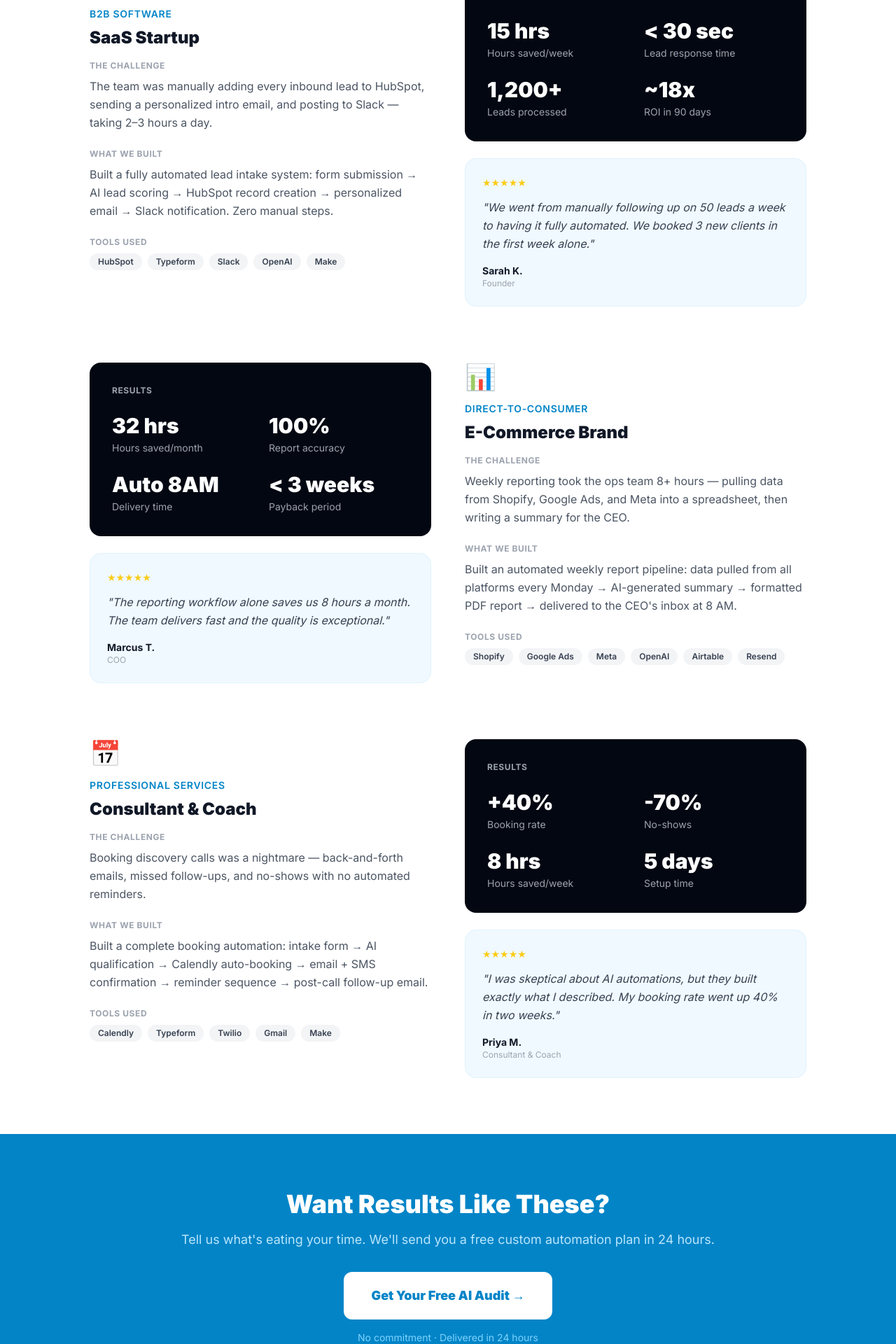
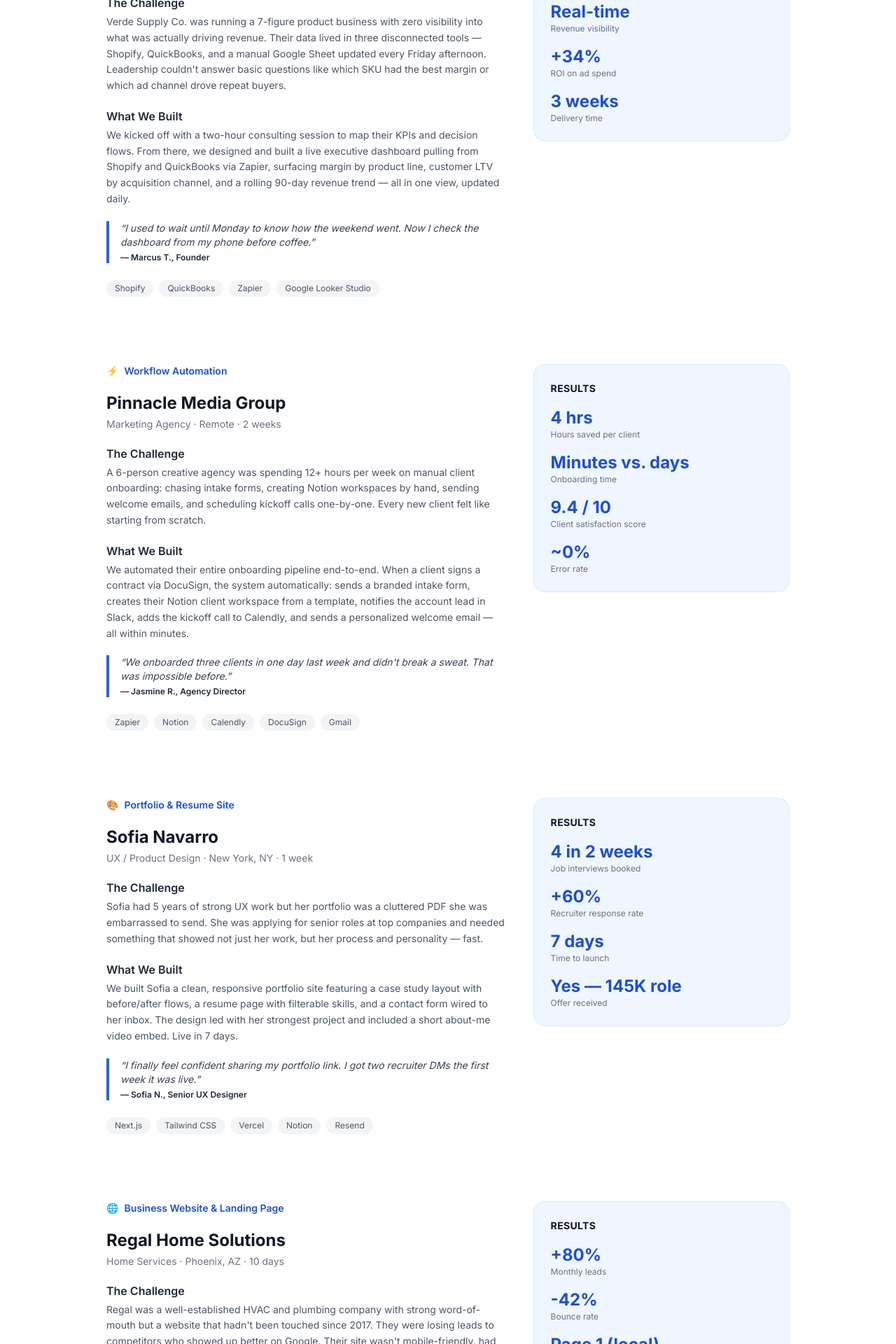
Before and after one commit to dennymypenny/flowzone-ai, a Next.js app: page /case-studies in a window 1280 px wide. Shown: the part 580-2500 px from the top of the page at 70% size. Built offline with nearby package versions, Linux system fonts and the light colour scheme.

Commit message:
Rebrand: 4 mock case studies — consulting, automation, portfolio, website

```diff
--- a/src/app/case-studies/page.tsx
+++ b/src/app/case-studies/page.tsx
@@ -2,163 +2,199 @@
 import Link from "next/link";
 
 export const metadata: Metadata = {
-  title: "Case Studies",
+  title: "Case Studies | FlowZone AI",
   description:
-    "Real automation results from real clients. See how FlowZone AI has saved businesses 10+ hours a week with done-for-you workflow automations.",
+    "Real results from real clients. See how FlowZone AI has helped businesses and individuals through consulting, dashboards, automation, and custom websites.",
 };
 
 const cases = [
   {
-    client: "SaaS Startup",
-    industry: "B2B Software",
+    id: "dashboard-retail",
+    tag: "Business Consulting + KPI Dashboard",
+    icon: "📊",
+    client: "Verde Supply Co.",
+    industry: "Retail & E-Commerce",
+    location: "Austin, TX",
+    timeline: "3 weeks",
     challenge:
-      "The team was manually adding every inbound lead to HubSpot, sending a personalized intro email, and posting to Slack — taking 2–3 hours a day.",
+      "Verde Supply Co. was running a 7-figure product business with zero visibility into what was actually driving revenue. Their data lived in three disconnected tools — Shopify, QuickBooks, and a manual Google Sheet updated every Friday afternoon. Leadership couldn\'t answer basic questions like which SKU had the best margin or which ad channel drove repeat buyers.",
     solution:
-      "Built a fully automated lead intake system: form submission → AI lead scoring → HubSpot record creation → personalized email → Slack notification. Zero manual steps.",
+      "We kicked off with a two-hour consulting session to map their KPIs and decision flows. From there, we designed and built a live executive dashboard pulling from Shopify and QuickBooks via Zapier, surfacing margin by product line, customer LTV by acquisition channel, and a rolling 90-day revenue trend — all in one view, updated daily.",
     results: [
-      { label: "Hours saved/week", value: "15 hrs" },
-      { label: "Lead response time", value: "< 30 sec" },
-      { label: "Leads processed", value: "1,200+" },
-      { label: "ROI in 90 days", value: "~18x" },
+      { label: "Hours saved per week", value: "8 hrs" },
+      { label: "Revenue visibility", value: "Real-time" },
+      { label: "ROI on ad spend", value: "+34%" },
+      { label: "Delivery time", value: "3 weeks" },
     ],
-    tools: ["HubSpot", "Typeform", "Slack", "OpenAI", "Make"],
     quote:
-      "We went from manually following up on 50 leads a week to having it fully automated. We booked 3 new clients in the first week alone.",
-    quoteName: "Sarah K.",
-    quoteRole: "Founder",
-    emoji: "🎯",
+      "I used to wait until Monday to know how the weekend went. Now I check the dashboard from my phone before coffee.",
+    quoteName: "Marcus T., Founder",
+    tools: ["Shopify", "QuickBooks", "Zapier", "Google Looker Studio"],
   },
   {
-    client: "E-Commerce Brand",
-    industry: "Direct-to-Consumer",
+    id: "automation-agency",
+    tag: "Workflow Automation",
+    icon: "⚡",
+    client: "Pinnacle Media Group",
+    industry: "Marketing Agency",
+    location: "Remote",
+    timeline: "2 weeks",
     challenge:
-      "Weekly reporting took the ops team 8+ hours — pulling data from Shopify, Google Ads, and Meta into a spreadsheet, then writing a summary for the CEO.",
+      "A 6-person creative agency was spending 12+ hours per week on manual client onboarding: chasing intake forms, creating Notion workspaces by hand, sending welcome emails, and scheduling kickoff calls one-by-one. Every new client felt like starting from scratch.",
     solution:
-      "Built an automated weekly report pipeline: data pulled from all platforms every Monday → AI-generated summary → formatted PDF report → delivered to the CEO's inbox at 8 AM.",
+      "We automated their entire onboarding pipeline end-to-end. When a client signs a contract via DocuSign, the system automatically: sends a branded intake form, creates their Notion client workspace from a template, notifies the account lead in Slack, adds the kickoff call to Calendly, and sends a personalized welcome email — all within minutes.",
     results: [
-      { label: "Hours saved/month", value: "32 hrs" },
-      { label: "Report accuracy", value: "100%" },
-      { label: "Delivery time", value: "Auto 8AM" },
-      { label: "Payback period", value: "< 3 weeks" },
+      { label: "Hours saved per client", value: "4 hrs" },
+      { label: "Onboarding time", value: "Minutes vs. days" },
+      { label: "Client satisfaction score", value: "9.4 / 10" },
+      { label: "Error rate", value: "~0%" },
     ],
-    tools: ["Shopify", "Google Ads", "Meta", "OpenAI", "Airtable", "Resend"],
     quote:
-      "The reporting workflow alone saves us 8 hours a month. The team delivers fast and the quality is exceptional.",
-    quoteName: "Marcus T.",
-    quoteRole: "COO",
-    emoji: "📊",
+      "We onboarded three clients in one day last week and didn\'t break a sweat. That was impossible before.",
+    quoteName: "Jasmine R., Agency Director",
+    tools: ["Zapier", "Notion", "Calendly", "DocuSign", "Gmail"],
   },
   {
-    client: "Consultant & Coach",
-    industry: "Professional Services",
+    id: "portfolio-designer",
+    tag: "Portfolio & Resume Site",
+    icon: "🎨",
+    client: "Sofia Navarro",
+    industry: "UX / Product Design",
+    location: "New York, NY",
+    timeline: "1 week",
     challenge:
-      "Booking discovery calls was a nightmare — back-and-forth emails, missed follow-ups, and no-shows with no automated reminders.",
+      "Sofia had 5 years of strong UX work but her portfolio was a cluttered PDF she was embarrassed to send. She was applying for senior roles at top companies and needed something that showed not just her work, but her process and personality — fast.",
     solution:
-      "Built a complete booking automation: intake form → AI qualification → Calendly auto-booking → email + SMS confirmation → reminder sequence → post-call follow-up email.",
+      "We built Sofia a clean, responsive portfolio site featuring a case study layout with before/after flows, a resume page with filterable skills, and a contact form wired to her inbox. The design led with her strongest project and included a short about-me video embed. Live in 7 days.",
     results: [
-      { label: "Booking rate", value: "+40%" },
-      { label: "No-shows", value: "-70%" },
-      { label: "Hours saved/week", value: "8 hrs" },
-      { label: "Setup time", value: "5 days" },
+      { label: "Job interviews booked", value: "4 in 2 weeks" },
+      { label: "Recruiter response rate", value: "+60%" },
+      { label: "Time to launch", value: "7 days" },
+      { label: "Offer received", value: "Yes — 145K role" },
     ],
-    tools: ["Calendly", "Typeform", "Twilio", "Gmail", "Make"],
     quote:
-      "I was skeptical about AI automations, but they built exactly what I described. My booking rate went up 40% in two weeks.",
-    quoteName: "Priya M.",
-    quoteRole: "Consultant & Coach",
-    emoji: "📅",
+      "I finally feel confident sharing my portfolio link. I got two recruiter DMs the first week it was live.",
+    quoteName: "Sofia N., Senior UX Designer",
+    tools: ["Next.js", "Tailwind CSS", "Vercel", "Notion", "Resend"],
+  },
+  {
+    id: "website-hvac",
+    tag: "Business Website & Landing Page",
+    icon: "🌐",
+    client: "Regal Home Solutions",
+    industry: "Home Services",
+    location: "Phoenix, AZ",
+    timeline: "10 days",
+    challenge:
+      "Regal was a well-established HVAC and plumbing company with strong word-of-mouth but a website that hadn\'t been touched since 2017. They were losing leads to competitors who showed up better on Google. Their site wasn\'t mobile-friendly, had no clear call-to-action, and no way to book appointments online.",
+    solution:
+      "We redesigned their site from scratch: a modern homepage with a hero section, trust signals (BBB badge, reviews), and a sticky CTA. We added a service area map, a streamlined booking form, and wired everything to their existing scheduling software. SEO metadata and page speed optimizations were included.",
+    results: [
+      { label: "Monthly leads", value: "+80%" },
+      { label: "Bounce rate", value: "-42%" },
+      { label: "Google ranking", value: "Page 1 (local)" },
+      { label: "Mobile score", value: "96 / 100" },
+    ],
+    quote:
+      "We went from losing bids because our website looked sketchy to being the obvious choice. Worth every penny.",
+    quoteName: "Derek M., Owner",
+    tools: ["Next.js", "Tailwind CSS", "Vercel", "Google Search Console", "Resend"],
   },
 ];
 
 export default function CaseStudies() {
   return (
-    <>
+    <main className="min-h-screen bg-white">
       {/* Hero */}
-      <section className="bg-white pt-20 pb-16 px-6 border-b border-gray-100">
-        <div className="max-w-3xl mx-auto text-center">
-          <p className="text-sky-600 font-semibold text-sm uppercase tracking-wider mb-4">Proof</p>
-          <h1 className="text-5xl md:text-6xl font-black text-gray-900 mb-6">Real Results. Real Clients.</h1>
-          <p className="text-xl text-gray-500 leading-relaxed">
-            Every automation we build is custom, fully tested, and handed off to you live. Here's what that looks like in practice.
+      <section className="bg-gradient-to-br from-blue-700 to-blue-900 text-white py-20 px-6 text-center">
+        <p className="text-blue-300 text-sm font-semibold uppercase tracking-widest mb-3">
+          ✦ Client Results
         </p>
-        </div>
+        <h1 className="text-4xl md:text-5xl font-bold mb-4">
+          Real Work. Real Results.
+        </h1>
+        <p className="text-blue-100 text-lg max-w-2xl mx-auto">
+          From KPI dashboards to portfolio sites, here is a look at what we have
+          built — and the outcomes clients actually saw.
+        </p>
       </section>
 
-      {/* Case studies */}
-      <section className="py-20 px-6 bg-white">
-        <div className="max-w-5xl mx-auto space-y-20">
-          {cases.map((c, i) => (
-            <div key={c.client} className={`grid md:grid-cols-2 gap-12 items-start ${i % 2 === 1 ? "md:grid-flow-dense" : ""}`}>
-              {/* Left: Details */}
-              <div className={i % 2 === 1 ? "md:col-start-2" : ""}>
-                <div className="text-4xl mb-4">{c.emoji}</div>
-                <p className="text-sky-600 font-semibold text-sm uppercase tracking-wider mb-2">{c.industry}</p>
-                <h2 className="text-2xl font-black text-gray-900 mb-4">{c.client}</h2>
-
-                <div className="mb-6">
-                  <h3 className="text-xs font-bold text-gray-400 uppercase tracking-wider mb-2">The Challenge</h3>
-                  <p className="text-gray-600 leading-relaxed">{c.challenge}</p>
+      {/* Case Studies */}
+      <section className="max-w-5xl mx-auto px-6 py-20 space-y-24">
+        {cases.map((c) => (
+          <div key={c.id} className="grid md:grid-cols-5 gap-10 items-start">
+            {/* Left: details */}
+            <div className="md:col-span-3 space-y-5">
+              <div className="flex items-center gap-2 text-sm font-semibold text-blue-700">
+                <span>{c.icon}</span>
+                <span>{c.tag}</span>
               </div>
-
-                <div className="mb-6">
-                  <h3 className="text-xs font-bold text-gray-400 uppercase tracking-wider mb-2">What We Built</h3>
-                  <p className="text-gray-600 leading-relaxed">{c.solution}</p>
+              <div>
+                <h2 className="text-2xl font-bold text-gray-900">{c.client}</h2>
+                <p className="text-gray-500 text-sm mt-1">
+                  {c.industry} · {c.location} · {c.timeline}
+                </p>
               </div>
 
               <div>
-                  <h3 className="text-xs font-bold text-gray-400 uppercase tracking-wider mb-2">Tools Used</h3>
-                  <div className="flex flex-wrap gap-2">
+                <h3 className="font-semibold text-gray-800 mb-1">The Challenge</h3>
+                <p className="text-gray-600 text-sm leading-relaxed">{c.challenge}</p>
+              </div>
+
+              <div>
+                <h3 className="font-semibold text-gray-800 mb-1">What We Built</h3>
+                <p className="text-gray-600 text-sm leading-relaxed">{c.solution}</p>
+              </div>
+
+              <div className="border-l-4 border-blue-600 pl-4 italic text-gray-700 text-sm">
+                &ldquo;{c.quote}&rdquo;
+                <p className="mt-1 not-italic font-semibold text-gray-800 text-xs">
+                  — {c.quoteName}
+                </p>
+              </div>
+
+              <div className="flex flex-wrap gap-2 pt-1">
                 {c.tools.map((t) => (
-                      <span key={t} className="bg-gray-100 text-gray-700 text-xs font-semibold px-3 py-1 rounded-full">
+                  <span
+                    key={t}
+                    className="bg-gray-100 text-gray-600 text-xs px-3 py-1 rounded-full"
+                  >
                     {t}
                   </span>
                 ))}
               </div>
             </div>
-              </div>
 
-              {/* Right: Results + Quote */}
-              <div className={i % 2 === 1 ? "md:col-start-1 md:row-start-1" : ""}>
-                <div className="bg-gray-950 rounded-2xl p-8 mb-6">
-                  <p className="text-gray-400 text-xs font-bold uppercase tracking-wider mb-6">Results</p>
-                  <div className="grid grid-cols-2 gap-6">
+            {/* Right: results */}
+            <div className="md:col-span-2 bg-blue-50 border border-blue-100 rounded-2xl p-6 space-y-4">
+              <h3 className="font-bold text-gray-900 text-sm uppercase tracking-wide">
+                Results
+              </h3>
               {c.results.map((r) => (
                 <div key={r.label}>
-                        <p className="text-3xl font-black text-white">{r.value}</p>
-                        <p className="text-gray-400 text-sm mt-1">{r.label}</p>
+                  <div className="text-2xl font-bold text-blue-700">{r.value}</div>
+                  <div className="text-xs text-gray-500">{r.label}</div>
                 </div>
               ))}
             </div>
           </div>
-
-                <div className="bg-sky-50 rounded-2xl p-6 border border-sky-100">
-                  <div className="flex text-yellow-400 text-sm mb-3">★★★★★</div>
-                  <p className="text-gray-700 leading-relaxed mb-4 italic">"{c.quote}"</p>
-                  <p className="font-bold text-gray-900 text-sm">{c.quoteName}</p>
-                  <p className="text-gray-400 text-xs">{c.quoteRole}</p>
-                </div>
-              </div>
-            </div>
         ))}
-        </div>
       </section>
 
       {/* CTA */}
-      <section className="py-20 px-6 bg-sky-600">
-        <div className="max-w-3xl mx-auto text-center">
-          <h2 className="text-4xl font-black text-white mb-4">Want Results Like These?</h2>
-          <p className="text-sky-200 text-lg mb-8 leading-relaxed">
-            Tell us what's eating your time. We'll send you a free custom automation plan in 24 hours.
+      <section className="bg-blue-700 text-white py-16 px-6 text-center">
+        <h2 className="text-3xl font-bold mb-3">Want results like these?</h2>
+        <p className="text-blue-100 mb-8 max-w-xl mx-auto">
+          Every project starts with a free consultation. Tell us what you need —
+          we will tell you exactly how we can help.
         </p>
         <Link
           href="/intake"
-            className="inline-block bg-white text-sky-600 font-black px-10 py-5 rounded-xl hover:bg-sky-50 transition-colors text-lg"
+          className="bg-white text-blue-700 font-semibold px-8 py-3 rounded-lg hover:bg-blue-50 transition"
         >
-            Get Your Free AI Audit →
+          Start Your Free Consultation
         </Link>
-          <p className="text-sky-300 text-sm mt-4">No commitment · Delivered in 24 hours</p>
-        </div>
       </section>
-    </>
+    </main>
   );
 }
```
Lines whose indentation alone changed are shown as unchanged.
